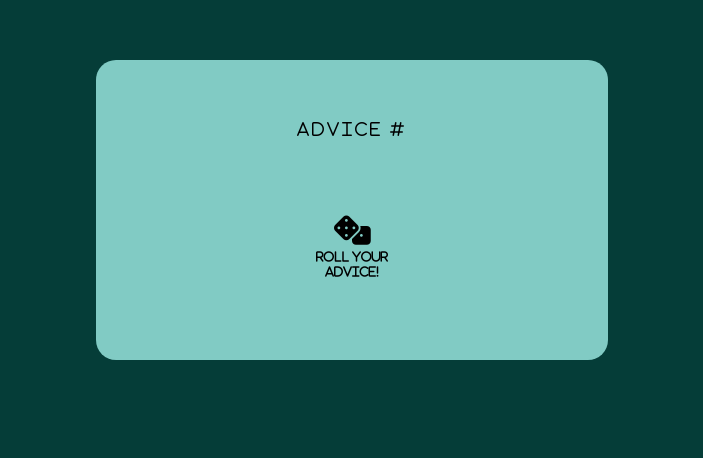
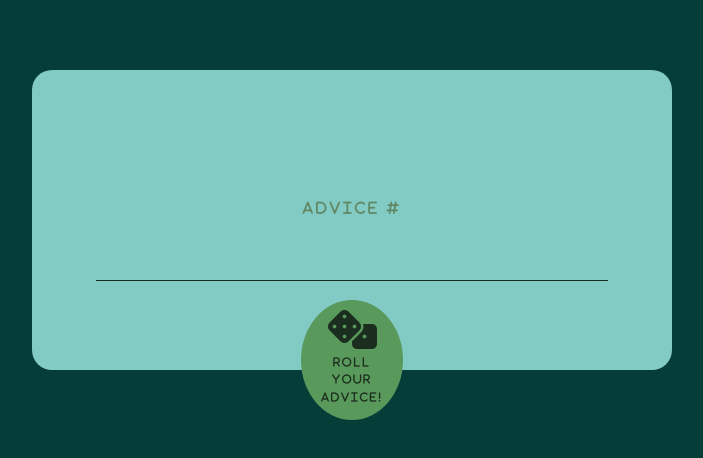
Before and after one commit to XimenesJu/advice-gen, a plain HTML site: page index.html in a window 1280 px wide. Shown: the part 180-638 px from the top of the page, without its empty margins (288-991 px from the left). Drawn offline with Linux system fonts and the light colour scheme.

Commit message:
finished layout adjustments, button works properly, advice shows on screen after click

```diff
--- a/index.html
+++ b/index.html
@@ -10,19 +10,22 @@
   <script src="https://kit.fontawesome.com/735e01ae62.js" crossorigin="anonymous"></script>
   <title>Document</title>
 </head>
-<body class="main-background">
+<body id="container" class="main-background">
   <div class="advice-card">
     <div>
-      <h3>Advice #<p1 id="slipid"></p1></h3>
+      <h3>Advice #
+        <p1 id="slipid"></p1>
+      </h3>
       <h1 id="advice"></h1>
     </div>
-    <div>
+  </div>
+  <div id="line"></div>
 
-      <button  onclick="myAdvice()" class="btn">
-        <i class="fa-solid fa-dice"></i>
-        <p>Roll your advice!</p>
-      </button>
-    </div>
+  <div id="button">
+    <button  onclick="myAdvice()" class="btn">
+      <i class="fa-solid fa-dice"></i>
+      <p>Roll your advice!</p>
+    </button>
   </div>
 <script>
 
--- a/style/style.css
+++ b/style/style.css
@@ -1,55 +1,98 @@
+#container {
+  position: relative;
+}
+
 .main-background {
   background-color: #053D38;
   display: flex;
+  flex-direction: column;
+  align-items: center;
   justify-content: center;
 }
 
 .advice-card {
+  position: absolute;
   display: flex;
   flex-direction: column;
   justify-content: space-evenly;
   align-items: center;
   background-color: #81CBC4;
-  width: 40%;
+  width: 50%;
   height: 300px;
   text-align: center;
   border-radius: 20px;
-  margin-top: 30vh;
+  margin-top: 100vh;
   font-family: "Font Awesome 6 Free";
   letter-spacing: 3px;
+  z-index: -1;
 
+}
+
+.advice-card h3,
+p1 {
+  font-size: 14px;
+  color: #618662;
+  font-weight: bolder;
+}
+
+.advice-card h3 p1,
+h1 {
+  font-size: 14px;
+}
+
+.advice-card h1 {
+  margin: 25px;
+  line-height: 1.6;
+  font-size: 14px;
+
+
+}
+
+#line {
+  position: absolute;
+  border-bottom: 1px solid rgb(27, 45, 30);
+  margin-top: 115vh;
+  width: 40%;
 
 }
 
 
 
+#button {
+  position: absolute;
+  margin-top: 135vh;
+  z-index: 1;
+}
+
 .btn {
   font-family: "Font Awesome 6 Free";
-  width: 100px;
-  height: 100px;
+  background-color: #59995b;
+
+  width: 8vw;
+  height: 15vh;
   border-radius: 50%;
-  background-color: transparent;
   border: none;
   transition-duration: 0.2s;
+
 }
 
 
 .btn:hover {
-  background-color: #4CAF50;
-  /* Green */
-  color: black;
+  background-color: #6daf6f;
   box-shadow: 0 12px 16px 0 rgba(0, 0, 0, 0.24), 0 17px 50px 0 rgba(0, 0, 0, 0.19);
 
 }
 
 .btn i {
-  font-size: 30px;
-  text-align: center;
+  color: rgb(27, 45, 30);
+  font-size: 300%;
 }
 
 .btn p {
-  text-align: center;
-  font-size: 12px;
+  color: rgb(27, 45, 30);
+  font-size: 80%;
   font-weight: 900;
   padding: 5px;
+  letter-spacing: 2px;
+  line-height: 1.6;
 }
```
